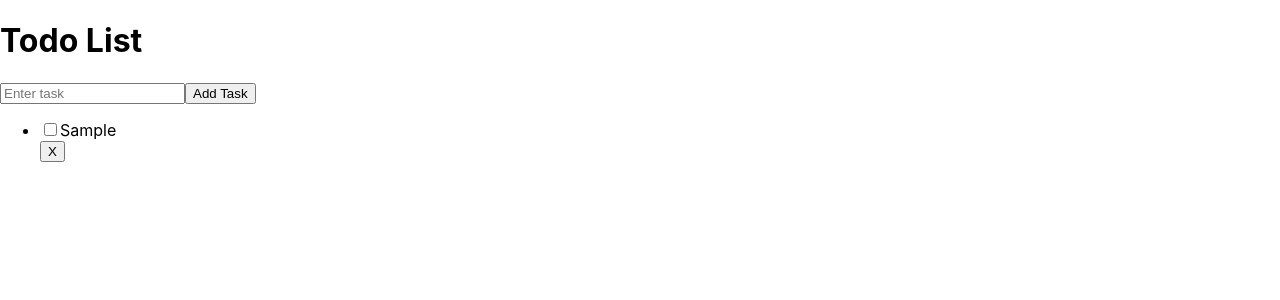
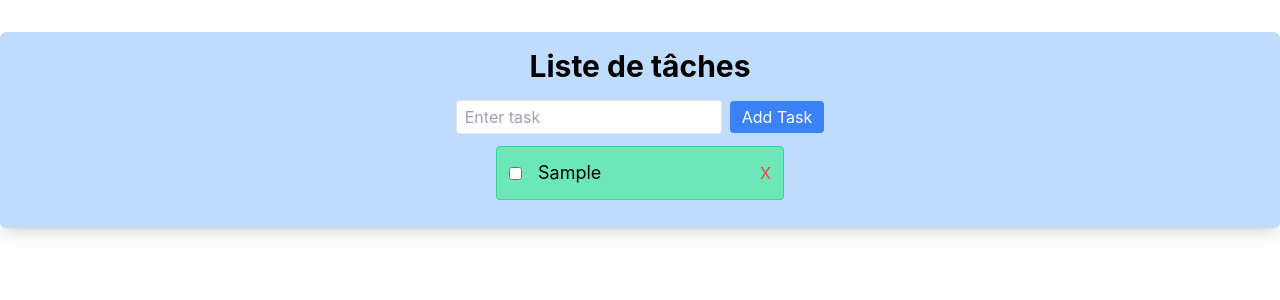
Before and after one commit to max-luong-fv/todo_list, a React (Create React App) app: page / in a window 1280 px wide. Both pictures are taken after typing "Sample" into the empty fields and a click on the button "Add Task". Shown: the top 300 px of the page. Built offline with nearby package versions, Linux system fonts and the light colour scheme.

Commit message:
tailwindcss fixed

```diff
--- a/src/App.css
+++ /dev/null
@@ -1,38 +0,0 @@
-.App {
-  text-align: center;
-}
-
-.App-logo {
-  height: 40vmin;
-  pointer-events: none;
-}
-
-@media (prefers-reduced-motion: no-preference) {
-  .App-logo {
-    animation: App-logo-spin infinite 20s linear;
-  }
-}
-
-.App-header {
-  background-color: #282c34;
-  min-height: 100vh;
-  display: flex;
-  flex-direction: column;
-  align-items: center;
-  justify-content: center;
-  font-size: calc(10px + 2vmin);
-  color: white;
-}
-
-.App-link {
-  color: #61dafb;
-}
-
-@keyframes App-logo-spin {
-  from {
-    transform: rotate(0deg);
-  }
-  to {
-    transform: rotate(360deg);
-  }
-}
--- a/src/App.js
+++ b/src/App.js
@@ -21,7 +21,7 @@ const App = () => {
 
   return (
     <div className="container mx-auto mt-8 p-4 bg-blue-200 rounded-md shadow-lg flex flex-col items-center justify-center">
-      <h1 className="text-3xl font-bold mb-4">Todo List</h1>
+      <h1 className="text-3xl font-bold mb-4">Liste de tâches</h1>
       <AddTaskForm onAddTask={addTask} />
       <TaskList tasks={tasks} onToggle={toggleTask} onDelete={deleteTask} />
     </div>
--- a/src/components/TaskItem.js
+++ b/src/components/TaskItem.js
@@ -2,7 +2,7 @@ import React from 'react';
 
 const TaskItem = ({ task, onToggle, onDelete }) => {
   return (
-    <li className="flex items-center justify-between p-3 border-b border-gray-300">
+    <li className="flex items-center justify-between p-3 w-72 bg-emerald-300 border rounded border-emerald-400 m-3">
       <div className="flex items-center space-x-4">
         <input
           type="checkbox"
--- a/src/css/tailwindcss.css
+++ b/src/css/tailwindcss.css
@@ -1,3 +1,5 @@
+@import "../../tailwind.config.js";
+
 @import 'tailwindcss/base';
 @import 'tailwindcss/components';
 @import 'tailwindcss/utilities';
--- a/src/index.css
+++ b/src/index.css
@@ -1,3 +1,7 @@
+@tailwind base;
+@tailwind components;
+@tailwind utilities;
+
 body {
   margin: 0;
   font-family: -apple-system, BlinkMacSystemFont, 'Segoe UI', 'Roboto', 'Oxygen',
--- a/tailwind.config.js
+++ b/tailwind.config.js
@@ -1,11 +1,12 @@
 /** @type {import('tailwindcss').Config} */
 module.exports = {
-  content: [],
+  content: [
+    "./src/components/**/*.{js,jsx,ts,tsx}",
+    "./src/**/*.{js,jsx,ts,tsx}",
+    "./src/*.{js,jsx,ts,tsx}"
+  ],
   theme: {
     extend: {},
   },
   plugins: [],
-  purge: [
-    './src/**/'
-  ],
 }
```
